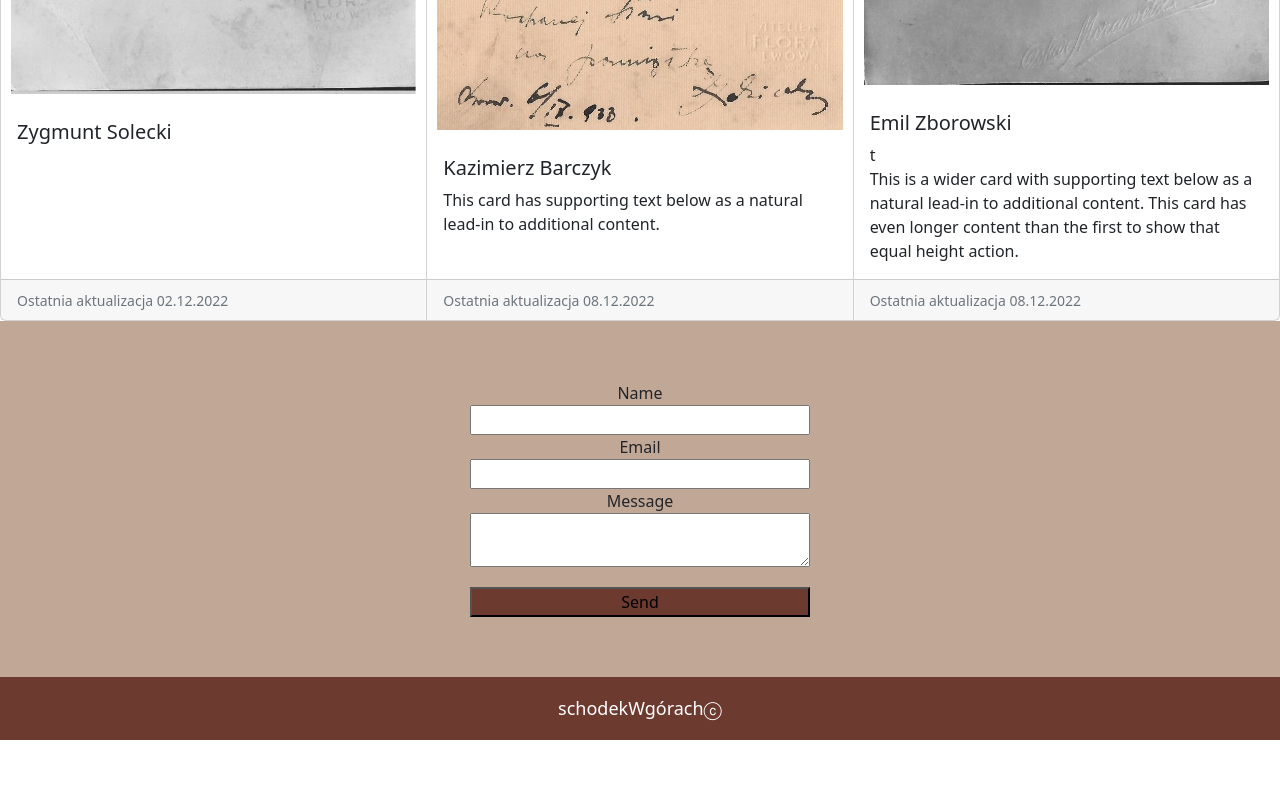
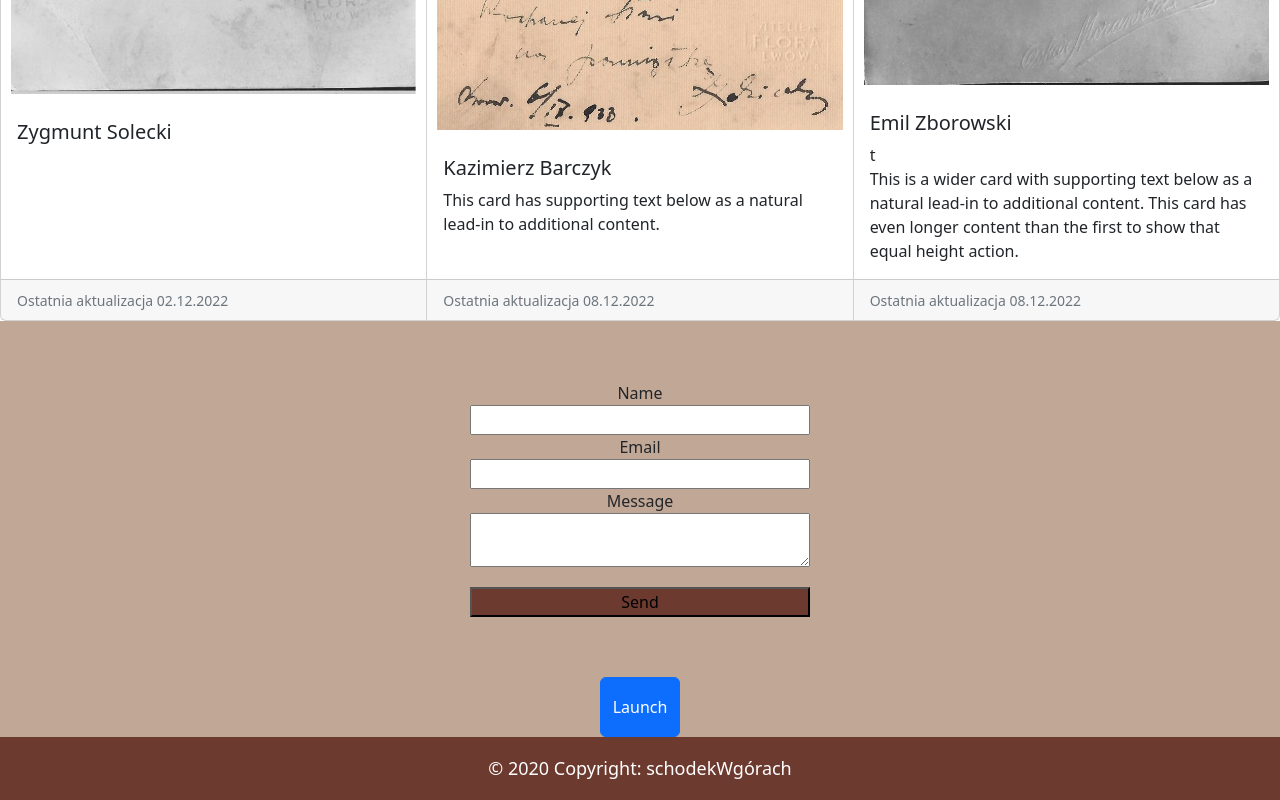
Before and after one commit to schodekWgorach/ps003_family-page, a React (Create React App) app: page / in a window 1280 px wide. Shown: the part 1556-2356 px from the top of the page. Before the commit the page ends 2296 px from the top, so only its background shows below. Built offline with nearby package versions, Linux system fonts and the light colour scheme.

Commit message:
contact_button_v_1

```diff
--- a/src/App.js
+++ b/src/App.js
@@ -12,6 +12,8 @@ import ThreeContainer from "./components/element/threeContainer";
 import Contact from "./components/element/contact";
 import Copyright from "./components/element/copyright";
 import According from "./components/element/according";
+import React from "react";
+import Example from "./components/element/footer";
 
 
 function App() {
@@ -20,12 +22,13 @@ function App() {
       <ColorSchemesExample />
         <IndividualIntervalsExample />
             <According />
-            <ThreeContainer />
+               <ThreeContainer />
           {/*      <FourCards />*/}
                 {/*<Index /> dodane przez Grześka ale nie wiem dlaczego? */}
          {/*   <Footer />*/}
                 <Contact />
-        <Copyright />
+             <Example />
+        <Copyright/>
     </div>
   );
 }
--- a/src/components/element/according/index.js
+++ b/src/components/element/according/index.js
@@ -21,14 +21,15 @@ function History() {
                 <Accordion.Body>
                     Nieżankowice -- Wychowywała się tam u wójostwa Stanisława Schodnicka.
 
-                    Bystra Podhalańska -- jeden z nielicznych  domów murowanych we wsi poza dworem kaplicą i stacją kolejową
+                    Bystra Podhalańska -- jeden z nielicznych  domów murowanych we wsi poza dworem kaplicą i stacją kolejową.
+
+
                 </Accordion.Body>
             </Accordion.Item>
             <Accordion.Item eventKey="2">
                 <Accordion.Header id='doc'>Dokumenty</Accordion.Header>
                 <Accordion.Body>
                     Plan -- domu
-
 
                 </Accordion.Body>
             </Accordion.Item>
--- a/src/components/element/copyright/_copyright.scss
+++ b/src/components/element/copyright/_copyright.scss
@@ -2,7 +2,7 @@
 @import "../../../scss/_variables";
 
 .Copyright_box {
-  background-color:  map-get($colors, "second");
+  background-color: map-get($colors, "second");
   color: map-get($colors, "bg");
   font-size: map-get($height, "large");
   text-align: center;
--- a/src/components/element/copyright/index.js
+++ b/src/components/element/copyright/index.js
@@ -5,7 +5,7 @@ import './_copyright.scss';
 const Index = () => {
     return (
         <div className="Copyright_box">
-            schodekWgórachⓒ
+            © 2020 Copyright: schodekWgórach
 
         </div>
     );
--- a/src/components/element/footer/_footer.scss
+++ b/src/components/element/footer/_footer.scss
@@ -1,6 +1,12 @@
+@use "sass:map";
+@import "../../../scss/_variables";
+
 .footer_box {
-  color: gray;
-  background-color: gainsboro;
-  height: 600px;
-  width: 1920px;
+  color: red;
+  background-color: map-get($colors, "primary");
+  height: 60px;
+  width: auto;
+  position: relative;
+  display: flex;
+  justify-content: center;
 }
--- a/src/components/element/footer/index.js
+++ b/src/components/element/footer/index.js
@@ -1,12 +1,54 @@
+/*
 import React from 'react';
 import './_footer.scss';
 
 const Index = () => {
     return (
         <div className="footer_box" >
-            Footer to jest to
+
         </div>
     );
 };
 
 export default Index;
+
+*/
+
+
+import React, { useState } from 'react';
+import './_footer.scss';
+import Button from 'react-bootstrap/Button';
+import Offcanvas from 'react-bootstrap/Offcanvas';
+
+
+
+
+function Example() {
+    const [show, setShow] = useState(false);
+
+    const handleClose = () => setShow(false);
+    const handleShow = () => setShow(true);
+
+    return (
+        <div className="footer_box">
+            <Button variant="primary" onClick={handleShow}>
+                Launch
+            </Button>
+
+            <Offcanvas show={show} onHide={handleClose}>
+                <Offcanvas.Header closeButton>
+                    <Offcanvas.Title>Adres kontaktowy</Offcanvas.Title>
+                </Offcanvas.Header>
+                <Offcanvas.Body>
+                    Szymon Schodnicki
+                    ul.Czysta 8/2
+                    43-300 Bielsko-Biała
+
+                </Offcanvas.Body>
+            </Offcanvas>
+        </div>
+
+    );
+}
+
+export default Example;
--- a/src/scss/_custom.scss
+++ b/src/scss/_custom.scss
@@ -13,6 +13,7 @@ $dark: #C1A796;
   background-color: #C1A796;
   color: black; //   color: ghostwhite;
 }
+
 $accordion-button-focus-border-color: #664229;
 $accordion-button-focus-box-shadow: #C1A796;
 $accordion-color: black;
@@ -22,5 +23,5 @@ $accordion-button-active-bg: #664229;
 $accordion-button-active-color: #C1A796;
 $accordion-button-focus-border-color: #664229;
 
-
+$nav-link-color: #664229;
 @import '~bootstrap/scss/bootstrap.scss';
```
